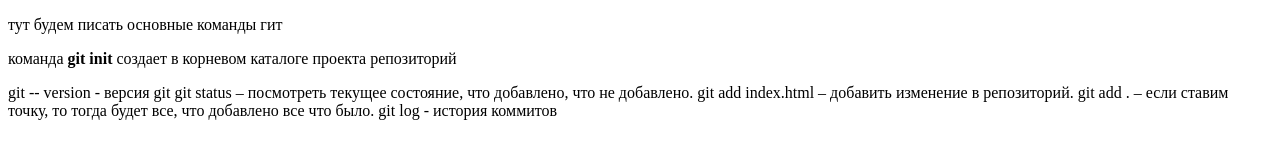
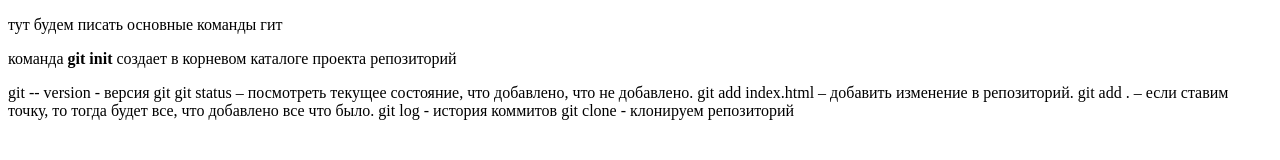
Before and after one commit to horevvs/lesson, a plain HTML site: page index.html in a window 1280 px wide. Drawn offline with Linux system fonts and the light colour scheme.

Commit message:
первый коммит2

```diff
--- a/index.html
+++ b/index.html
@@ -16,6 +16,7 @@
         git add index.html – добавить изменение в репозиторий.
         git add . – если ставим точку, то тогда будет все, что добавлено все что было.
         git log - история коммитов
+        git clone - клонируем репозиторий
     </div>
 </body>
 <script src="./lesson5.js"> </script>
```
